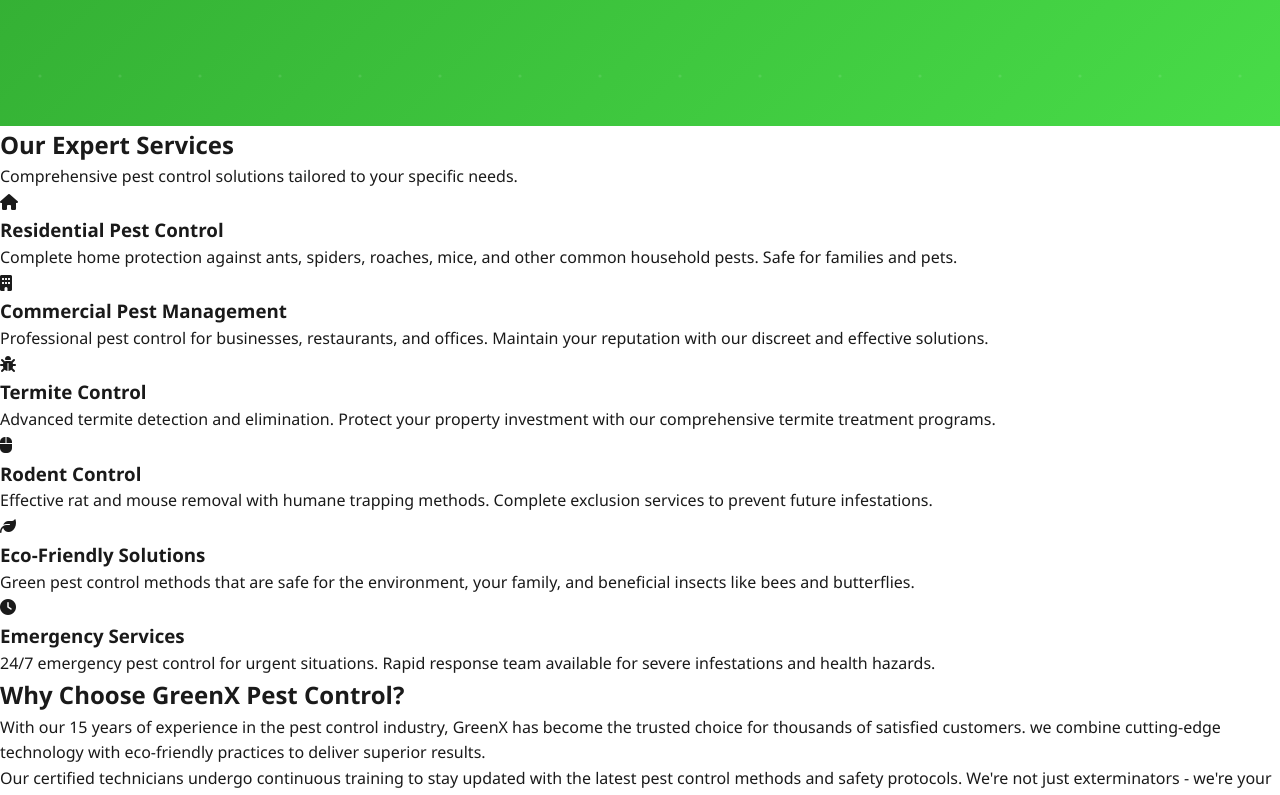
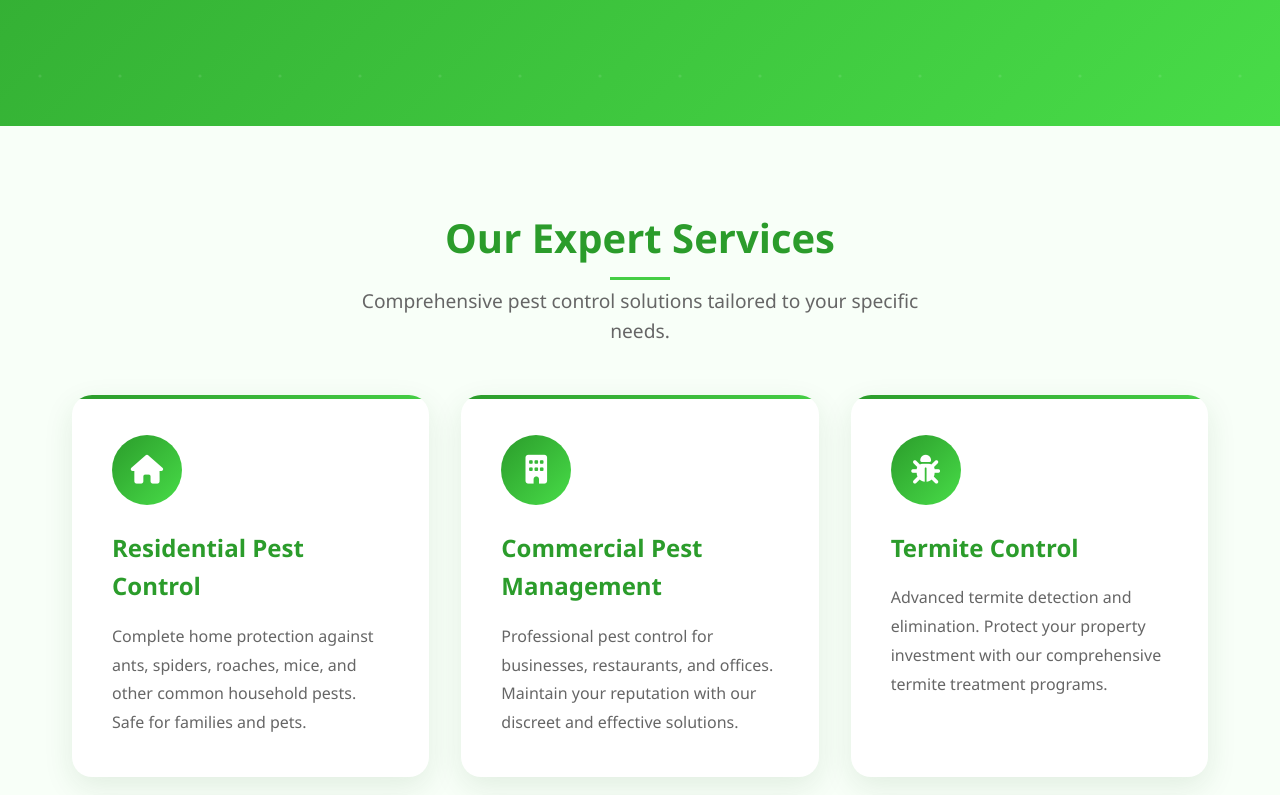
Before and after one commit to adrshdev/Greenxpcs-new, a plain HTML site: page index.html in a window 1280 px wide. Shown: the part 700-1495 px from the top of the page. Drawn offline with Linux system fonts and the light colour scheme.

Commit message:
Services section CSS completed

```diff
--- a/styles.css
+++ b/styles.css
@@ -330,3 +330,101 @@ html{
     transform: translateX(0);
   }
 }
+
+/* services section */
+.services{
+  padding: 5rem 0;
+  background: var(--bg-light);
+}
+
+.container{
+  max-width: 1200px;
+  margin: 0 auto;
+  padding: 0 2rem;
+}
+
+.section-title{
+  text-align: center;
+  margin-bottom: 3rem;
+}
+
+.section-title h2{
+  font-size: 2.5rem;
+  color: var(--primary-color);
+  margin-bottom: 1rem;
+  position: relative;
+}
+
+.section-title h2::after{
+  content: '';
+  position: absolute;
+  bottom: -10px;
+  left: 50%;
+  transform: translateX(-50%);
+  width: 60px;
+  height: 3px;
+  background: var(--accent-color);
+}
+
+.section-title p{
+  font-size: 1.2rem;
+  color: var(--text-gray);
+  max-width: 600px;
+  margin: 0 auto;
+}
+
+.services-grid{
+  display: grid;
+  grid-template-columns: repeat(auto-fit, minmax(300px, 1fr));
+  gap: 2rem;
+  margin-top: 3rem;
+}
+
+.service-card{
+  background: white;
+  padding: 2.5rem;
+  border-radius: 20px;
+  box-shadow: var(--shadow);
+  transition: all 0.3s ease;
+  position: relative;
+  overflow: hidden;
+}
+
+.service-card::before{
+  content: '';
+  position: absolute;
+  top: 0;
+  left: 0;
+  width: 100%;
+  height: 4px;
+  background: linear-gradient(90deg, var(--primary-color), var(--accent-color));
+}
+
+.service-card:hover{
+  transform: translateY(-10px);
+  box-shadow: var(--shadow-hover);
+}
+
+.service-icon{
+  width: 70px;
+  height: 70px;
+  background: linear-gradient(135deg, var(--primary-color), var(--secondary-color));
+  border-radius: 50%;
+  display: flex;
+  align-items: center;
+  justify-content: center;
+  font-size: 1.8rem;
+  color: white;
+  margin-bottom: 1.5rem;
+}
+
+.service-card h3{
+  font-size: 1.5rem;
+  color: var(--primary-color);
+  margin-bottom: 1rem;
+}
+
+.service-card p{
+  color: var(--text-gray);
+  line-height: 1.8;
+}
```
Also changed, not shown: index.html (+1 -1 lines).
